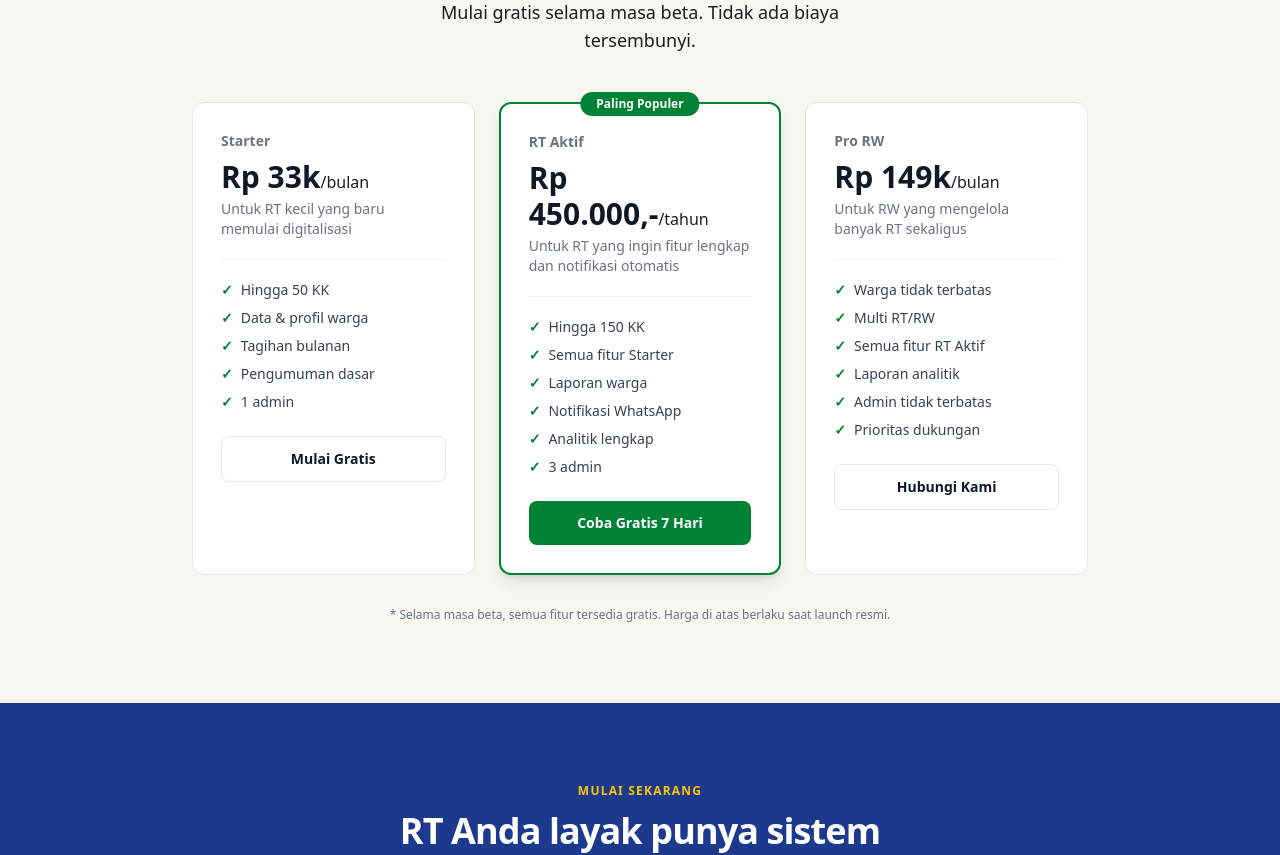
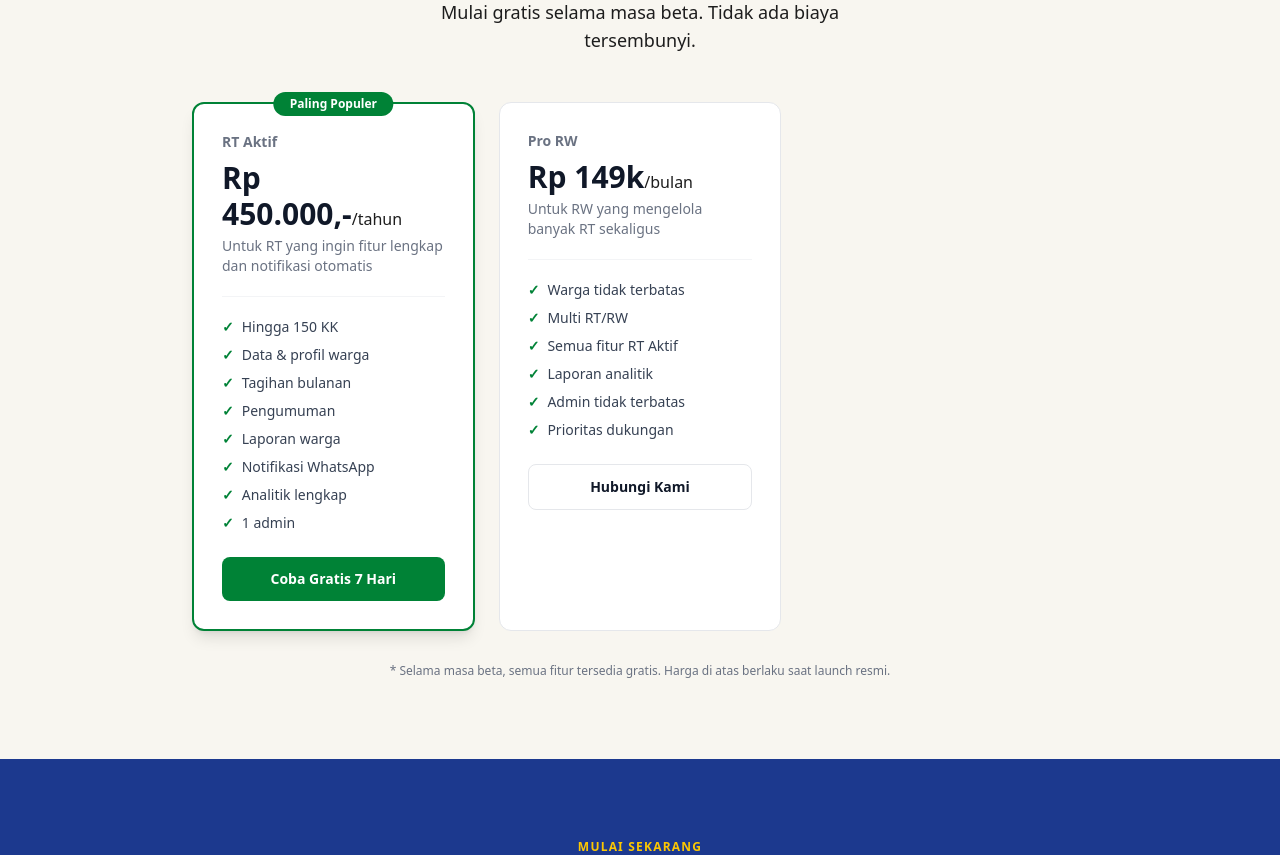
Before and after one commit to chrisimbolon/rtaktif, a Next.js app in the folder frontend/: page / in a window 1280 px wide. Shown: the part 2360-3215 px from the top of the page. Built offline with nearby package versions, Linux system fonts and the light colour scheme.

Commit message:
feat-frontend: update pricing

```diff
--- a/frontend/app/page.tsx
+++ b/frontend/app/page.tsx
@@ -32,16 +32,16 @@ const STEPS = [
 ];
 
 const PLANS = [
-  {
-    name: "Starter", price: "Rp 33k", period: "/bulan",
-    desc: "Untuk RT kecil yang baru memulai digitalisasi",
-    features: ["Hingga 50 KK", "Data & profil warga", "Tagihan bulanan", "Pengumuman dasar", "1 admin"],
-    cta: "Mulai Gratis", href: "/register", featured: false,
-  },
+  // {
+  //   name: "Starter", price: "Rp 33k", period: "/bulan",
+  //   desc: "Untuk RT kecil yang baru memulai digitalisasi",
+  //   features: ["Hingga 50 KK", "Data & profil warga", "Tagihan bulanan", "Pengumuman dasar", "1 admin"],
+  //   cta: "Mulai Gratis", href: "/register", featured: false,
+  // },
   {
     name: "RT Aktif", price: "Rp 450.000,-", period: "/tahun",
     desc: "Untuk RT yang ingin fitur lengkap dan notifikasi otomatis",
-    features: ["Hingga 150 KK", "Semua fitur Starter", "Laporan warga", "Notifikasi WhatsApp", "Analitik lengkap", "3 admin"],
+    features: ["Hingga 150 KK", "Data & profil warga","Tagihan bulanan","Pengumuman","Laporan warga", "Notifikasi WhatsApp", "Analitik lengkap", "1 admin"],
     cta: "Coba Gratis 7 Hari", href: "/register", featured: true,
   },
   {
```
